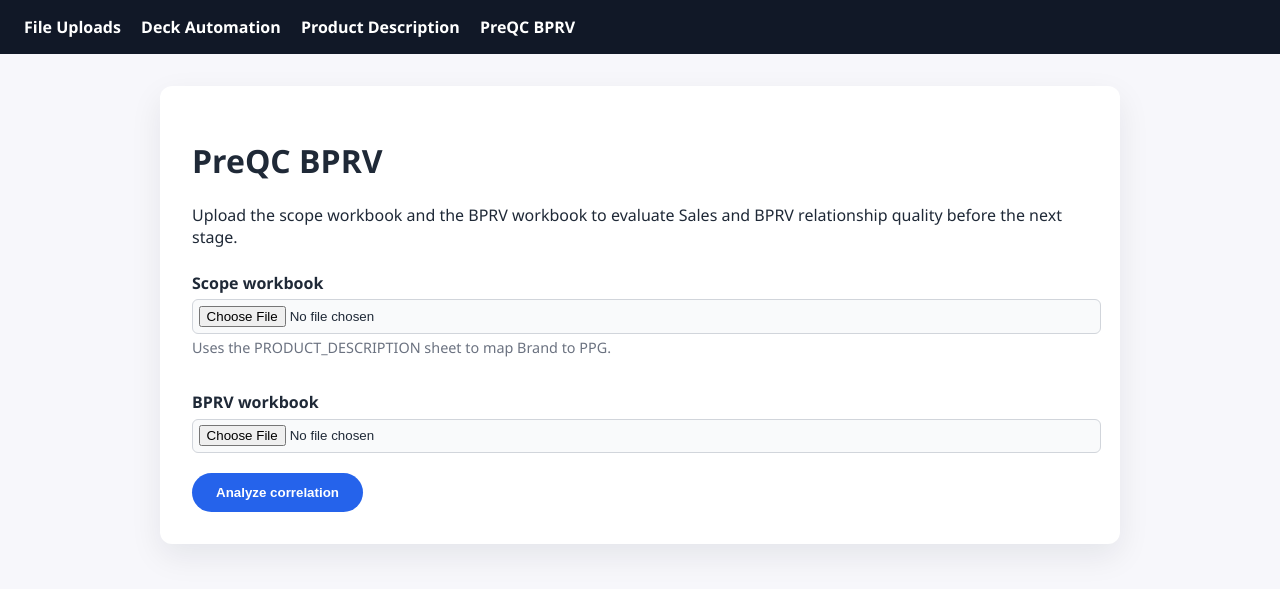
After one commit to Natasthedog/automator, a Django app: page /preqc-bprv/ in a window 1280 px wide. The commit adds this page. Shown: the top 589 px of the page. Run offline with Django 5.2, Linux system fonts and the light colour scheme; parts of the project's set-up code (start-up, migrations or seed data) failed here and were passed over.

Commit message:
Add PreQC BPRV analysis page with report download

```diff
--- /dev/null
+++ b/deck/templates/deck/PREQC_BPRV.html
@@ -0,0 +1,81 @@
+{% extends "base.html" %}
+
+{% block title %}PreQC BPRV{% endblock %}
+
+{% block content %}
+<div class="card">
+    <h1>PreQC BPRV</h1>
+    <p>Upload the scope workbook and the BPRV workbook to evaluate Sales and BPRV relationship quality before the next stage.</p>
+
+    {% if error %}
+        <p class="helper-text" style="color:#b91c1c;">{{ error }}</p>
+    {% endif %}
+
+    <form method="post" enctype="multipart/form-data" class="form-grid">
+        {% csrf_token %}
+        <div>
+            <label for="scope_workbook">Scope workbook</label>
+            <input id="scope_workbook" type="file" name="scope_workbook" accept=".xlsx,.xls,.xlsb" required>
+            <p class="helper-text">Uses the PRODUCT_DESCRIPTION sheet to map Brand to PPG.</p>
+        </div>
+        <div>
+            <label for="bprv_workbook">BPRV workbook</label>
+            <input id="bprv_workbook" type="file" name="bprv_workbook" accept=".xlsx,.xls,.xlsb" required>
+        </div>
+        <div>
+            <button type="submit">Analyze correlation</button>
+        </div>
+    </form>
+
+    {% if top_results %}
+        <hr style="margin:1.5rem 0;border:none;border-top:1px solid #e5e7eb;">
+        <p>{{ correlation_intro }}</p>
+
+        <h2>Top 20 Geography, PPG, Brand combinations by Sales ↔ BPRV correlation</h2>
+        <div style="overflow-x:auto;">
+            <table style="width:100%; border-collapse: collapse; margin-top:0.75rem;">
+                <thead>
+                    <tr style="background:#f3f4f6;">
+                        <th style="text-align:left;padding:0.5rem;border:1px solid #e5e7eb;">Geography</th>
+                        <th style="text-align:left;padding:0.5rem;border:1px solid #e5e7eb;">PPG</th>
+                        <th style="text-align:left;padding:0.5rem;border:1px solid #e5e7eb;">Brand</th>
+                        <th style="text-align:right;padding:0.5rem;border:1px solid #e5e7eb;">Correlation</th>
+                        <th style="text-align:right;padding:0.5rem;border:1px solid #e5e7eb;">Total Sales</th>
+                        <th style="text-align:right;padding:0.5rem;border:1px solid #e5e7eb;">Rows</th>
+                    </tr>
+                </thead>
+                <tbody>
+                    {% for row in top_results %}
+                        <tr>
+                            <td style="padding:0.5rem;border:1px solid #e5e7eb;">{{ row.Geography }}</td>
+                            <td style="padding:0.5rem;border:1px solid #e5e7eb;">{{ row.PPG }}</td>
+                            <td style="padding:0.5rem;border:1px solid #e5e7eb;">{{ row.Brand }}</td>
+                            <td style="padding:0.5rem;border:1px solid #e5e7eb;text-align:right;">{{ row.correlation }}</td>
+                            <td style="padding:0.5rem;border:1px solid #e5e7eb;text-align:right;">{{ row.total_sales|floatformat:0 }}</td>
+                            <td style="padding:0.5rem;border:1px solid #e5e7eb;text-align:right;">{{ row.n_rows }}</td>
+                        </tr>
+                    {% endfor %}
+                </tbody>
+            </table>
+        </div>
+
+        <h3 style="margin-top:1.25rem;">Visualization</h3>
+        <div style="display:grid; grid-template-columns: repeat(auto-fit, minmax(220px, 1fr)); gap:0.5rem;">
+            {% for row in top_results %}
+                <div style="background:#eff6ff;border:1px solid #bfdbfe;border-radius:8px;padding:0.5rem;">
+                    <p style="margin:0;font-size:0.85rem;">{{ row.Geography }} · {{ row.PPG }} · {{ row.Brand }}</p>
+                    <div style="height:10px; background:#dbeafe; border-radius:99px; margin-top:0.4rem;">
+                        <div style="height:10px; width:{% widthratio row.correlation 1 100 %}%; background:#2563eb; border-radius:99px;"></div>
+                    </div>
+                    <p style="margin:0.4rem 0 0 0; font-size:0.8rem; color:#1e3a8a;">r = {{ row.correlation }}</p>
+                </div>
+            {% endfor %}
+        </div>
+
+        <form method="get" style="margin-top:1rem;">
+            <input type="hidden" name="action" value="download_report">
+            <button type="submit">Download full report</button>
+        </form>
+    {% endif %}
+</div>
+{% endblock %}
--- a/deck/urls.py
+++ b/deck/urls.py
@@ -5,4 +5,5 @@ from . import views
 urlpatterns = [
     path("", views.home, name="home"),
     path("product-description/", views.product_description, name="product-description"),
+    path("preqc-bprv/", views.preqc_bprv, name="preqc-bprv"),
 ]
--- a/deck/views.py
+++ b/deck/views.py
@@ -493,6 +493,142 @@ def product_description(request):
     return render(request, "deck/PRODUCT_DESCRIPTION.html", context)
 
 
+
+
+def _find_column_by_candidates(df: pd.DataFrame, candidates: list[str]) -> str | None:
+    column_lookup = {_normalized_text(column): column for column in df.columns}
+    for candidate in candidates:
+        key = _normalized_text(candidate)
+        if key in column_lookup:
+            return column_lookup[key]
+    for candidate in candidates:
+        key = _normalized_text(candidate)
+        for normalized_column, original in column_lookup.items():
+            if key and (key in normalized_column or normalized_column in key):
+                return original
+    return None
+
+
+def _safe_group_correlation(group: pd.DataFrame, sales_col: str, bprv_col: str) -> float | None:
+    clean = group[[sales_col, bprv_col]].apply(pd.to_numeric, errors="coerce").dropna()
+    if len(clean) < 3:
+        return None
+    if clean[sales_col].std() < 1e-6 or clean[bprv_col].std() < 1e-6:
+        return None
+    return float(clean[sales_col].corr(clean[bprv_col]))
+
+def preqc_bprv(request):
+    context: dict[str, object] = {"top_results": [], "correlation_intro": ""}
+
+    if request.method == "POST":
+        scope_workbook = request.FILES.get("scope_workbook")
+        bprv_workbook = request.FILES.get("bprv_workbook")
+
+        if not scope_workbook or not bprv_workbook:
+            context["error"] = "Please upload both the scope file and the BPRV file."
+            return render(request, "deck/PREQC_BPRV.html", context)
+
+        try:
+            scope_product_df = pd.read_excel(scope_workbook, sheet_name="PRODUCT_DESCRIPTION", dtype=object)
+        except Exception:
+            context["error"] = "Could not read PRODUCT_DESCRIPTION from the scope file."
+            return render(request, "deck/PREQC_BPRV.html", context)
+
+        try:
+            bprv_df = pd.read_excel(bprv_workbook, dtype=object)
+        except Exception:
+            context["error"] = "Could not read the BPRV workbook. Please verify the file format."
+            return render(request, "deck/PREQC_BPRV.html", context)
+
+        scope_brand_col = _find_column_by_candidates(scope_product_df, ["Brand"])
+        scope_ppg_col = _find_column_by_candidates(scope_product_df, ["PPG", "PPG_NAME", "PPG Name"])
+        bprv_brand_col = _find_column_by_candidates(bprv_df, ["Brand"])
+        bprv_ppg_col = _find_column_by_candidates(bprv_df, ["PPG", "PPG_NAME", "PPG Name"])
+        geography_col = _find_column_by_candidates(bprv_df, ["Geography", "Area", "Region", "Market"])
+        sales_col = _find_column_by_candidates(bprv_df, ["Sales", "Value Sales", "Net Sales"])
+        bprv_value_col = _find_column_by_candidates(bprv_df, ["BPRV", "Bprv"])
+
+        required = [scope_brand_col, scope_ppg_col, bprv_brand_col, bprv_ppg_col, geography_col, sales_col, bprv_value_col]
+        if any(value is None for value in required):
+            context["error"] = (
+                "Could not detect required columns. Need Brand and PPG in scope PRODUCT_DESCRIPTION, "
+                "and Geography, Brand, PPG, Sales, BPRV in the BPRV file."
+            )
+            return render(request, "deck/PREQC_BPRV.html", context)
+
+        brand_ppg = (
+            scope_product_df[[scope_brand_col, scope_ppg_col]]
+            .dropna()
+            .rename(columns={scope_brand_col: "Brand", scope_ppg_col: "PPG"})
+        )
+        brand_ppg["__brand_key"] = brand_ppg["Brand"].map(_normalized_text)
+        brand_ppg = brand_ppg.drop_duplicates("__brand_key")
+
+        merged = bprv_df.rename(columns={
+            bprv_brand_col: "Brand",
+            bprv_ppg_col: "PPG",
+            geography_col: "Geography",
+            sales_col: "Sales",
+            bprv_value_col: "BPRV",
+        }).copy()
+        merged["__brand_key"] = merged["Brand"].map(_normalized_text)
+        merged = merged.drop(columns=["PPG"], errors="ignore").merge(
+            brand_ppg[["__brand_key", "PPG"]],
+            on="__brand_key",
+            how="left",
+        )
+        merged = merged.dropna(subset=["PPG"])
+
+        grouped = (
+            merged.groupby(["Geography", "PPG", "Brand"], dropna=False)
+            .apply(lambda g: pd.Series({
+                "correlation": _safe_group_correlation(g, "Sales", "BPRV"),
+                "total_sales": pd.to_numeric(g["Sales"], errors="coerce").sum(),
+                "n_rows": len(g),
+            }))
+            .reset_index()
+            .dropna(subset=["correlation"])
+            .sort_values(by=["correlation", "total_sales"], ascending=[False, False])
+        )
+
+        top_results = grouped.head(20).copy()
+        top_results["correlation"] = top_results["correlation"].round(3)
+
+        report_buffer = io.BytesIO()
+        with pd.ExcelWriter(report_buffer, engine="openpyxl") as writer:
+            grouped.to_excel(writer, index=False, sheet_name="PreQC_BPRV_Correlation")
+        report_bytes = report_buffer.getvalue()
+
+        if (request.POST.get("action") or "").strip().lower() == "download_report":
+            response = HttpResponse(
+                report_bytes,
+                content_type="application/vnd.openxmlformats-officedocument.spreadsheetml.sheet",
+            )
+            response["Content-Disposition"] = 'attachment; filename="preqc_bprv_full_report.xlsx"'
+            return response
+
+        context["top_results"] = top_results.to_dict("records")
+        context["correlation_intro"] = (
+            "Here we check the correlation between Sales and BPRV to identify combinations where "
+            "pricing/value movements align most strongly with sales trends."
+        )
+        context["report_ready"] = True
+        request.session["preqc_bprv_report"] = base64.b64encode(report_bytes).decode("ascii")
+        request.session.modified = True
+
+    elif request.method == "GET" and (request.GET.get("action") or "").lower() == "download_report":
+        encoded = request.session.get("preqc_bprv_report")
+        if encoded:
+            response = HttpResponse(
+                base64.b64decode(encoded),
+                content_type="application/vnd.openxmlformats-officedocument.spreadsheetml.sheet",
+            )
+            response["Content-Disposition"] = 'attachment; filename="preqc_bprv_full_report.xlsx"'
+            return response
+
+    return render(request, "deck/PREQC_BPRV.html", context)
+
+
 def generate_deck(
     n_clicks,
     data_contents,
--- a/templates/base.html
+++ b/templates/base.html
@@ -88,6 +88,7 @@
             <a href="/">File Uploads</a>
             <a href="/deck-automation/">Deck Automation</a>
             <a href="/product-description/">Product Description</a>
+            <a href="/preqc-bprv/">PreQC BPRV</a>
         </nav>
     </header>
     <main>
```
Also changed, not shown: deck/tests.py (+90 -0 lines).
